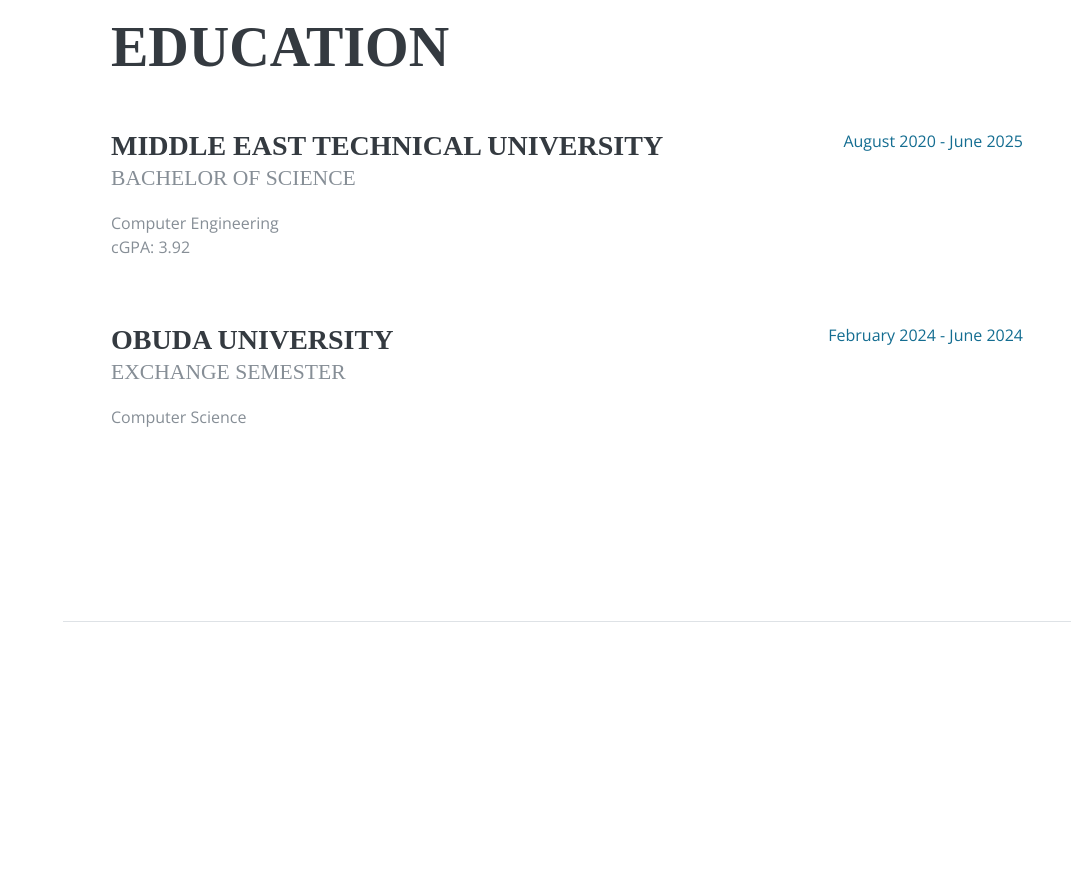
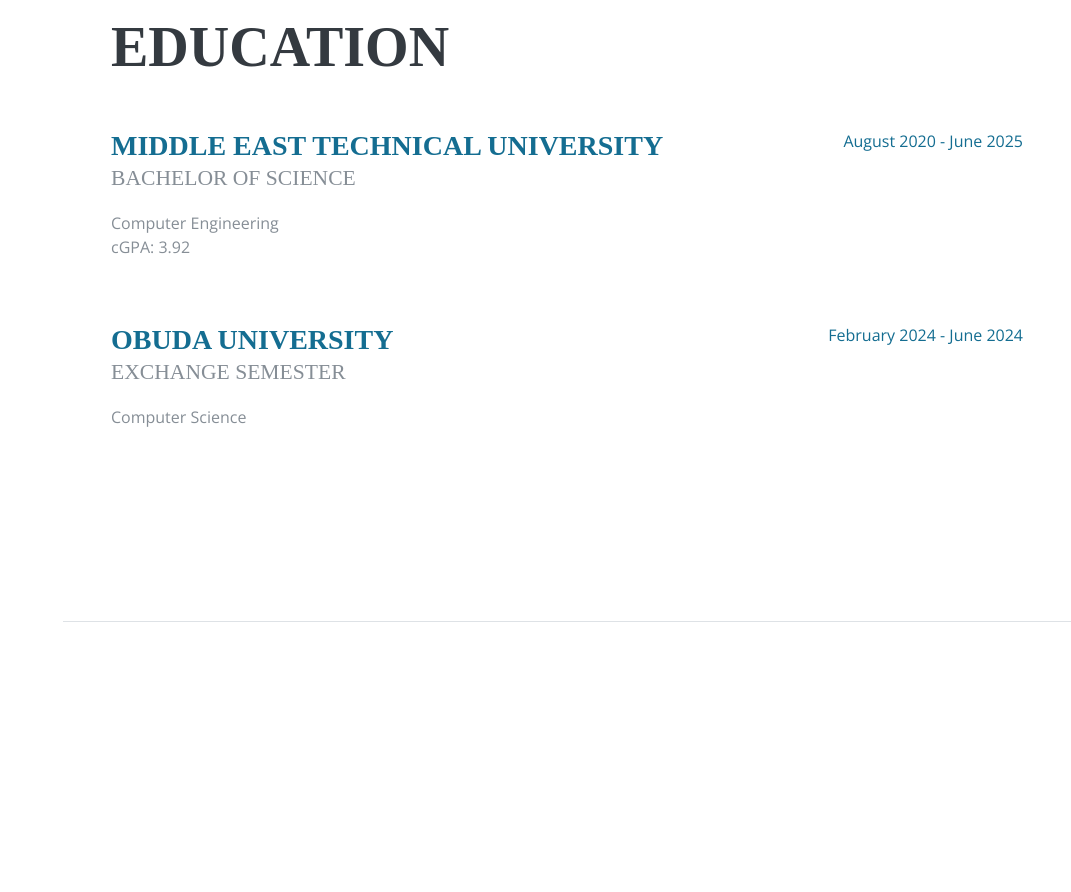
Before and after one commit to dogancemd/dogancemd.github.io, a plain HTML site: page index.html in a window 1280 px wide. Shown: the part 2480-3372 px from the top of the page, without its empty margins (209-1280 px from the left). Drawn offline with nearby package versions, Linux system fonts and the light colour scheme; a web font is replaced by a local one.

Commit message:
Fixed a small detail in CV and uploaded transcripts

```diff
--- a/index.html
+++ b/index.html
@@ -207,7 +207,7 @@
 
           <div class="resume-item d-flex flex-column flex-md-row mb-5">
             <div class="resume-content mr-auto">
-              <h3 class="mb-0">Middle East Technical University</h3>
+              <h3 class="mb-0"><a href="files/transcript.pdf">Middle East Technical University</a></h3>
               <div class="subheading mb-3">Bachelor of Science</div>
               <div>Computer Engineering</div>
               <p>cGPA: 3.92</p>
@@ -219,7 +219,7 @@
 
           <div class="resume-item d-flex flex-column flex-md-row">
             <div class="resume-content mr-auto">
-              <h3 class="mb-0">Obuda University</h3>
+              <h3 class="mb-0"><a href="files/transcript_obuda.pdf">Obuda University</a></h3>
               <div class="subheading mb-3">Exchange Semester</div>
               <div>Computer Science</div>
             </div>
```
Also changed, not shown: 5 other files.
